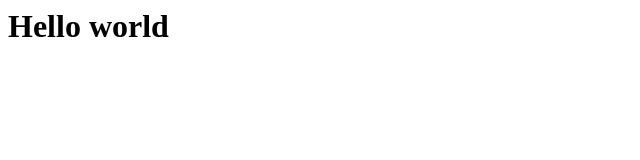
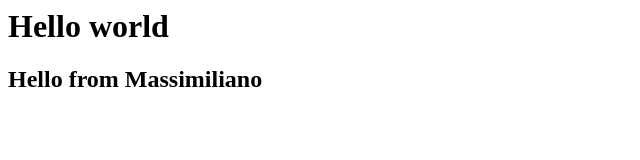
Before and after one commit to ChristinThoma/Christin-Thoma-project, a plain HTML site: page index.html in a window 1280 px wide. Shown: the whole page, without its empty margins (0-640 px from the left). Drawn offline with Linux system fonts and the light colour scheme.

Commit message:
Add my greetings

```diff
--- a/index.html
+++ b/index.html
@@ -1 +1,2 @@
 <h1>Hello world</h1>
+<h2>Hello from Massimiliano</h2>
```
